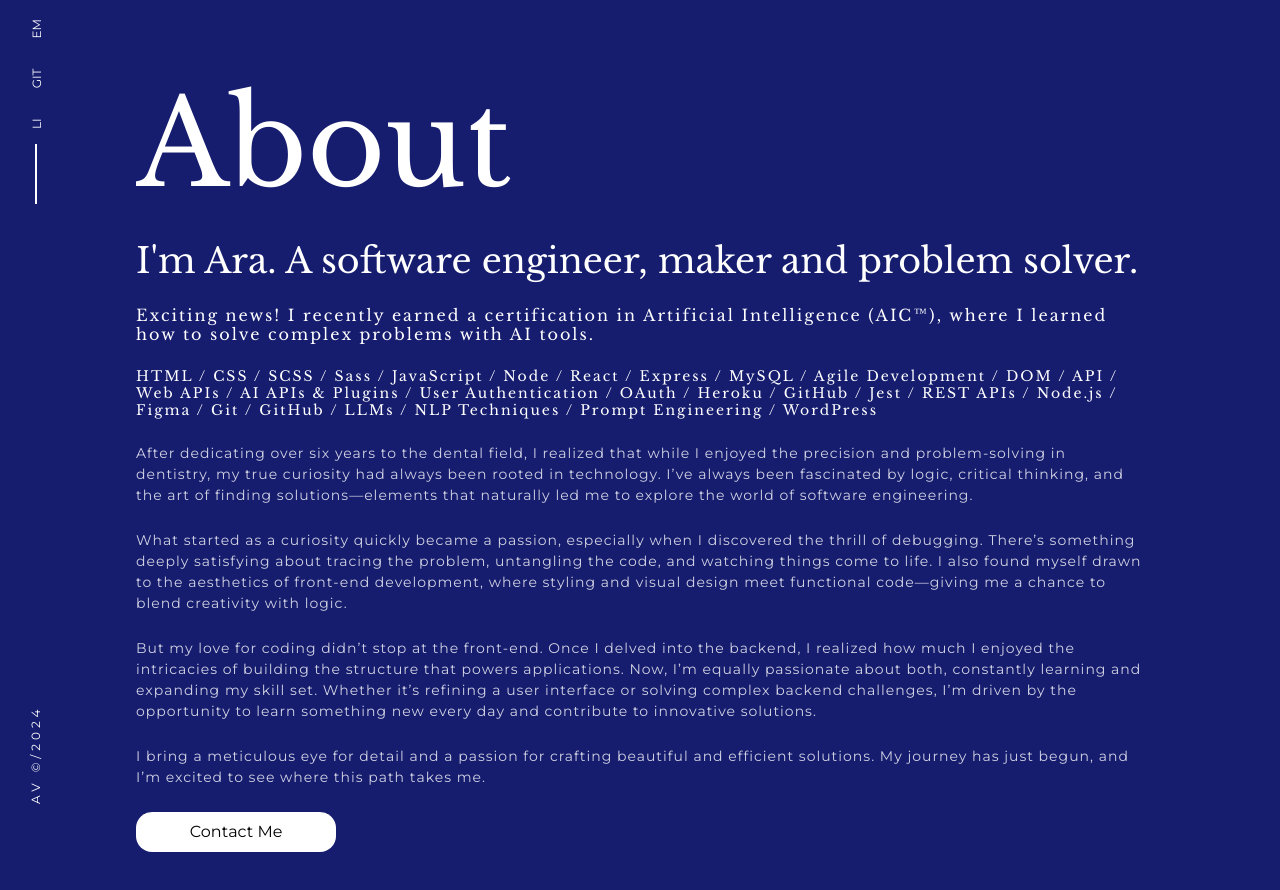
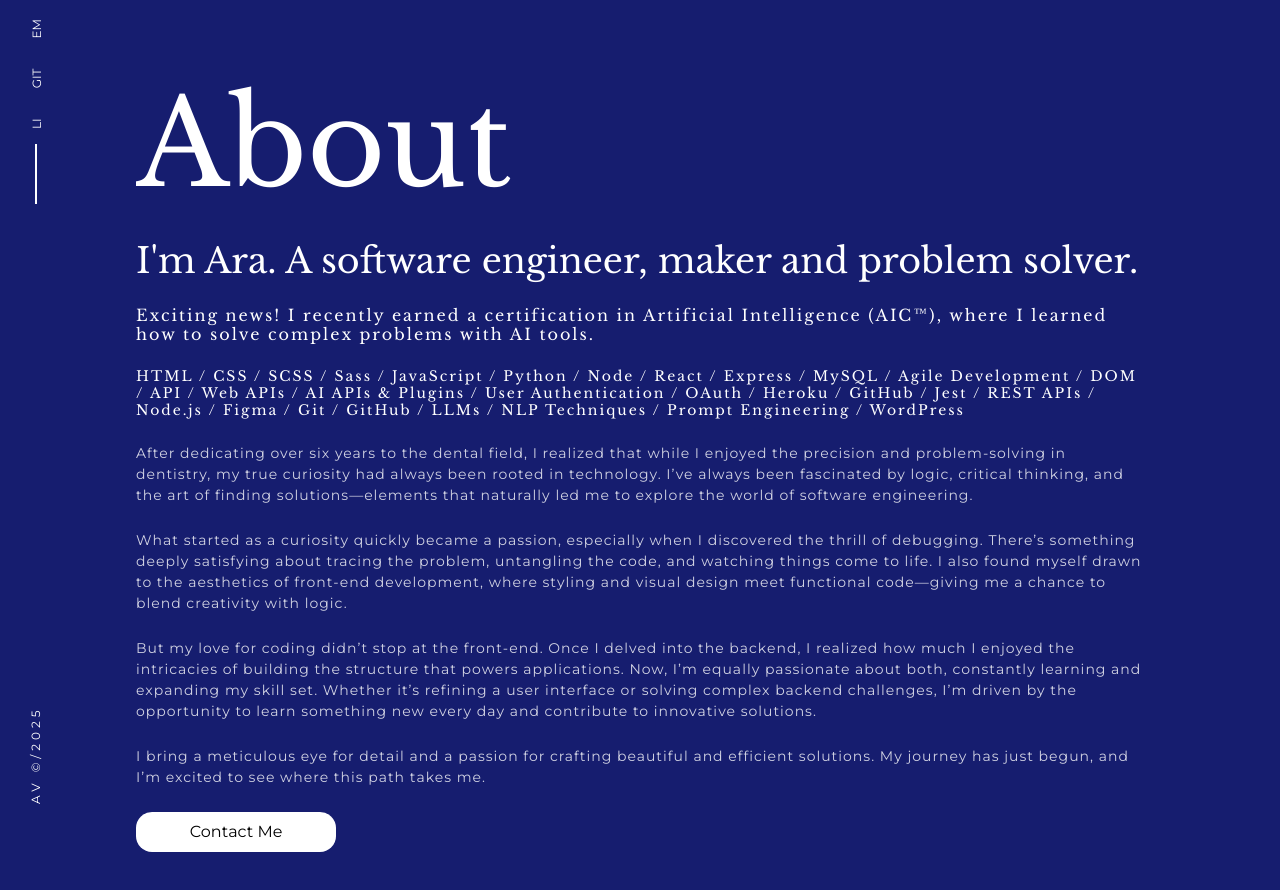
Before and after one commit to Araventura/portfolio-ara-ventura, a React (Vite) app: page /about in a window 1280 px wide. Shown: the top 890 px of the page. Built offline with nearby package versions, Linux system fonts and the light colour scheme.

Commit message:
change year, add python as a skill

```diff
--- a/src/components/About/About.jsx
+++ b/src/components/About/About.jsx
@@ -22,11 +22,11 @@ function About() {
           </h3>
 
           <h4 className="about__tech">
-            HTML / CSS / SCSS / Sass / JavaScript / Node / React / Express /
-            MySQL / Agile Development / DOM / API / Web APIs / AI APIs & Plugins
-            / User Authentication / OAuth / Heroku / GitHub / Jest / REST APIs /
-            Node.js / Figma / Git / GitHub / LLMs / NLP Techniques / Prompt
-            Engineering / WordPress
+            HTML / CSS / SCSS / Sass / JavaScript / Python / Node / React /
+            Express / MySQL / Agile Development / DOM / API / Web APIs / AI APIs
+            & Plugins / User Authentication / OAuth / Heroku / GitHub / Jest /
+            REST APIs / Node.js / Figma / Git / GitHub / LLMs / NLP Techniques /
+            Prompt Engineering / WordPress
           </h4>
 
           <p className="about__text">
--- a/src/components/Header/Header.jsx
+++ b/src/components/Header/Header.jsx
@@ -29,7 +29,7 @@ function Header() {
       </div>
       <div className="header__right">
         <Link to={"/"} className="header__year">
-          AV ©/2024
+          AV ©/2025
         </Link>
       </div>
     </div>
--- a/src/pages/Home/Home.jsx
+++ b/src/pages/Home/Home.jsx
@@ -9,7 +9,7 @@ function Home() {
         <h1 className="home__title">ARA VENTURA</h1>
         <h4 className="home__description">
           Software Engineer with a special interest on AI / Full Stack Web
-          Developer / WordPress Developer
+          Developer
         </h4>
         <h4 className="home__open">
           Currently open for collaborations and freelancing
```
